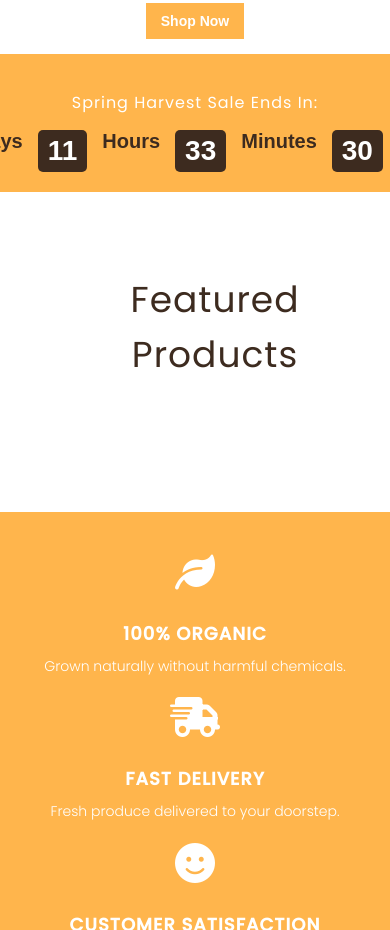
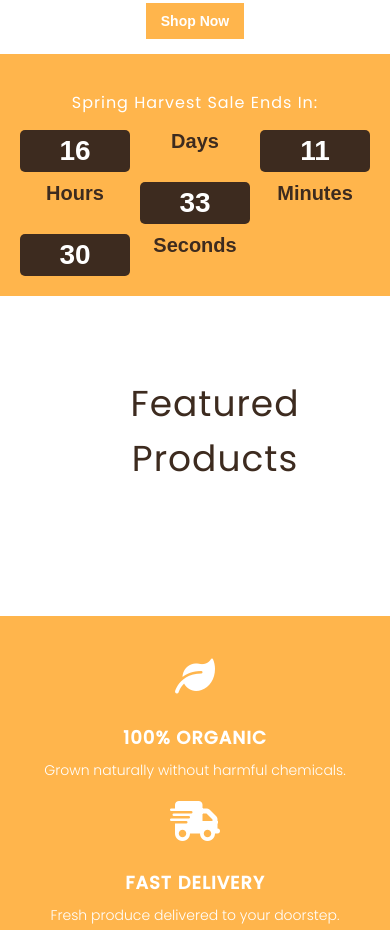
Before and after one commit to Parasnegi007/newfarm, a plain HTML site: page index.html in a window 390 px wide. Shown: the part 894-1824 px from the top of the page. Drawn offline with Linux system fonts and the light colour scheme; no server answers.

Commit message:
home.css

```diff
--- a/assets/home.css
+++ b/assets/home.css
@@ -1060,7 +1060,11 @@ ul li a:hover {
         font-size: 14px;
         padding: 10px 15px;
     }
-
+ #countdown-timer {
+     display: grid;
+          grid-template-columns: repeat(auto-fit, minmax(100px, 1fr)); /* Stack timer elements vertically */
+        gap: 10px; /* Reduce gap */
+    }
 
 }
 @media (max-width: 768px) {
```
